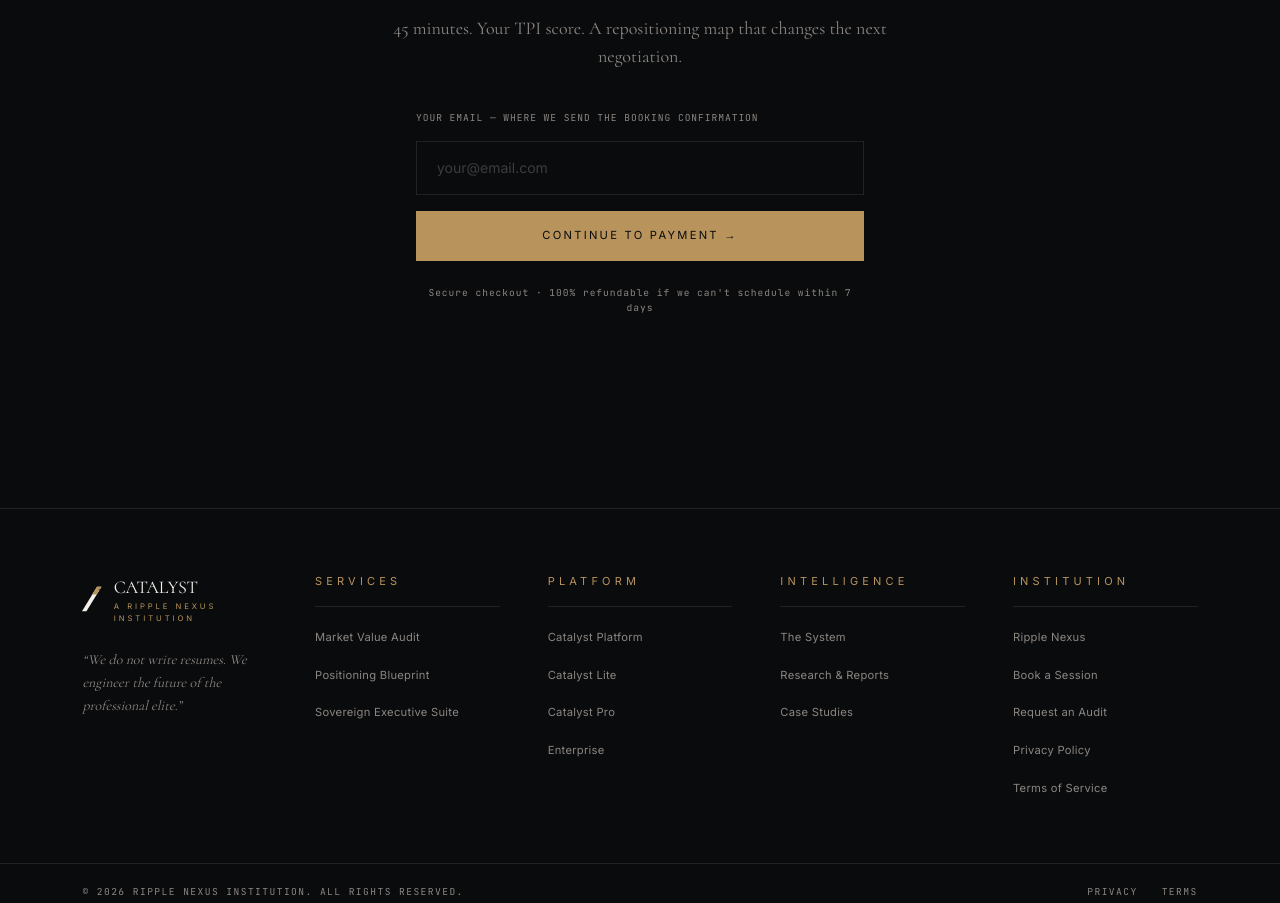
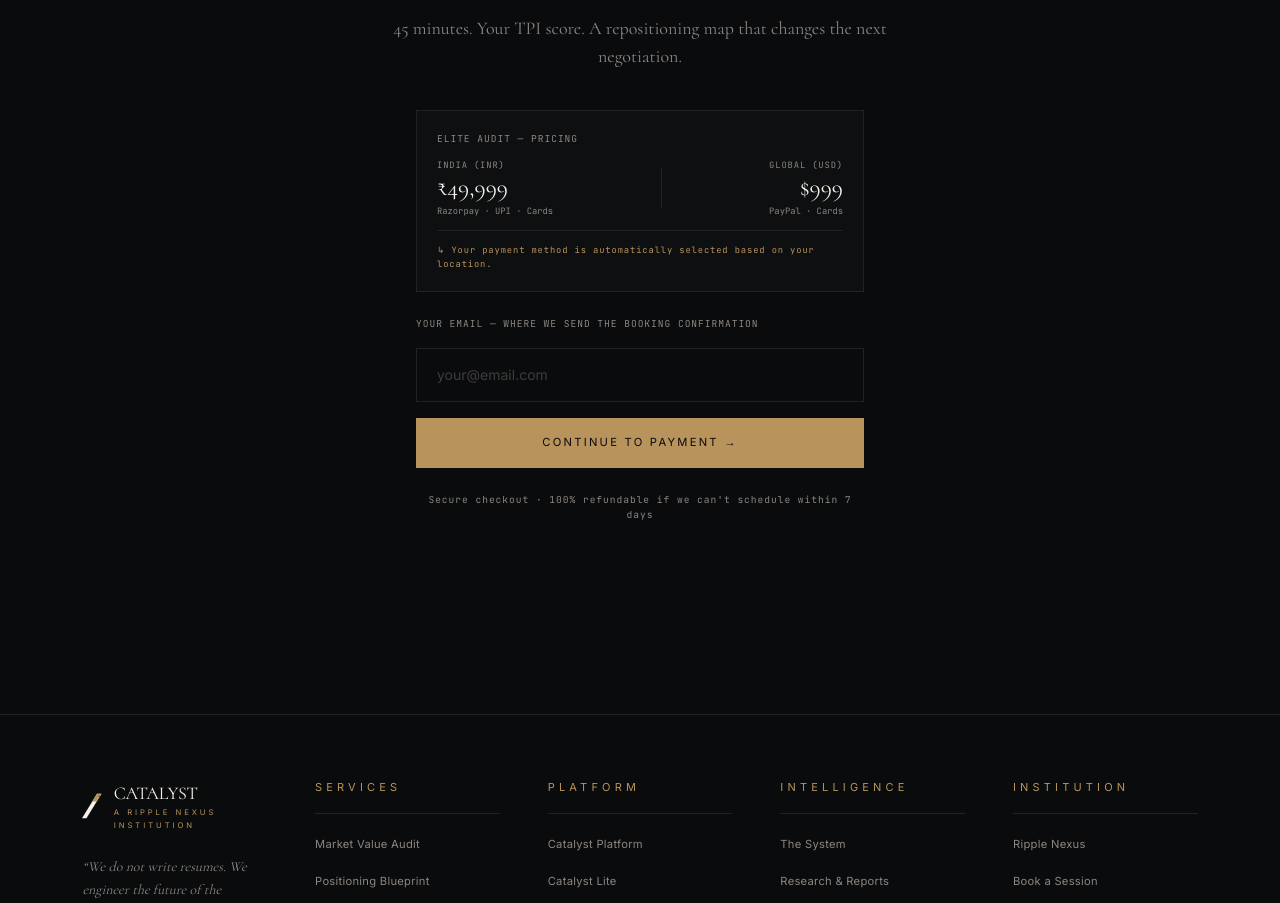
Before and after one commit to ashucfx/catalyst-ripplenexus, a Next.js app: page /audit in a window 1280 px wide. Shown: the part 2177-3080 px from the top of the page. Built offline with nearby package versions, Linux system fonts and the light colour scheme; no server answers.

Commit message:
fix(checkout): fix stale price labels, expose both INR/USD clearly, auto-route by geo

```diff
--- a/src/components/ui/AuditCheckout.tsx
+++ b/src/components/ui/AuditCheckout.tsx
@@ -37,6 +37,28 @@
 
   return (
     <div className="max-w-md mx-auto">
+
+      {/* Price Clarity Box */}
+      <div className="border border-graphite bg-graphite/20 p-5 mb-6">
+        <p className="font-mono text-muted text-[0.6rem] tracking-widest mb-3">ELITE AUDIT — PRICING</p>
+        <div className="flex items-center justify-between">
+          <div>
+            <p className="font-mono text-muted text-[0.55rem] tracking-widest">INDIA (INR)</p>
+            <p className="font-serif text-bone text-2xl">₹49,999</p>
+            <p className="font-mono text-muted text-[0.55rem]">Razorpay · UPI · Cards</p>
+          </div>
+          <div className="w-px h-10 bg-graphite" />
+          <div className="text-right">
+            <p className="font-mono text-muted text-[0.55rem] tracking-widest">GLOBAL (USD)</p>
+            <p className="font-serif text-bone text-2xl">$999</p>
+            <p className="font-mono text-muted text-[0.55rem]">PayPal · Cards</p>
+          </div>
+        </div>
+        <p className="font-mono text-signal-gold text-[0.55rem] tracking-widest mt-3 pt-3 border-t border-graphite">
+          ↳ Your payment method is automatically selected based on your location.
+        </p>
+      </div>
+
       {!ready ? (
         <form onSubmit={handleEmailSubmit} className="flex flex-col gap-4" noValidate>
           <label className="font-mono text-muted text-[0.6rem] tracking-widest">
@@ -77,6 +99,8 @@
             email={email}
             onSuccess={handleSuccess}
             onError={(msg) => setError(msg)}
+            labelINR="Pay ₹49,999 — Book Elite Audit →"
+            labelUSD="Pay $999 USD — Book Elite Audit →"
           />
           {error && <p className="font-sans text-signal-gold text-xs text-center">{error}</p>}
         </div>
--- a/src/components/ui/PaymentButton.tsx
+++ b/src/components/ui/PaymentButton.tsx
@@ -143,7 +143,7 @@
                      tracking-[0.2em] uppercase hover:bg-bone transition-colors duration-200
                      cursor-pointer disabled:opacity-60 disabled:cursor-not-allowed"
         >
-          {loading ? 'Opening checkout…' : (labelINR ?? 'Pay ₹14,999 — Book Audit →')}
+          {loading ? 'Opening checkout…' : (labelINR ?? 'Pay ₹49,999 — Book Elite Audit →')}
         </button>
         <p className="font-mono text-muted text-[0.6rem] tracking-widest text-center mt-2">
           UPI · Cards · Net Banking · Wallets — powered by Razorpay
@@ -165,7 +165,7 @@
       )}
       <div id="paypal-button-container" className="w-full min-h-[48px]" />
       <p className="font-mono text-muted text-[0.6rem] tracking-widest text-center mt-2">
-        {labelUSD ?? 'Cards · PayPal — secure international checkout · $499 USD'}
+        {labelUSD ?? 'Cards · PayPal — secure international checkout · $999 USD'}
       </p>
     </>
   )
```
